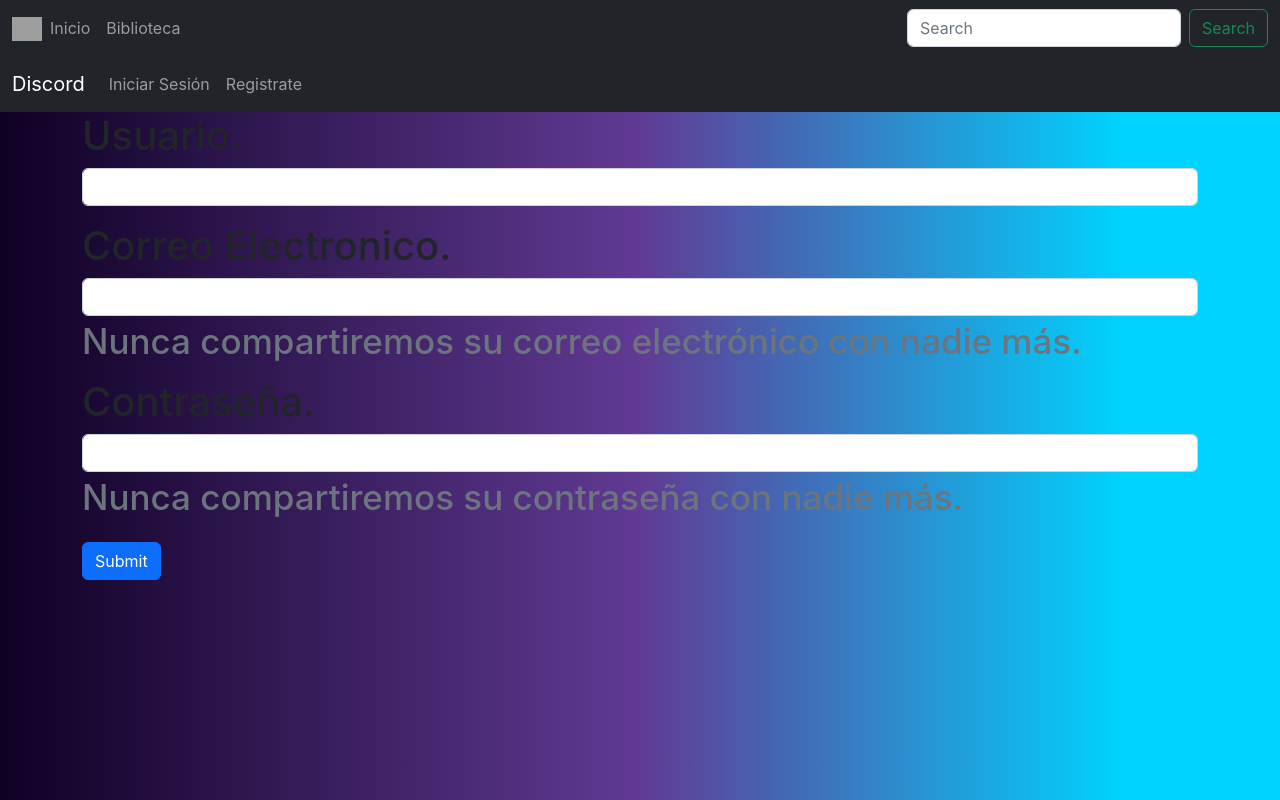
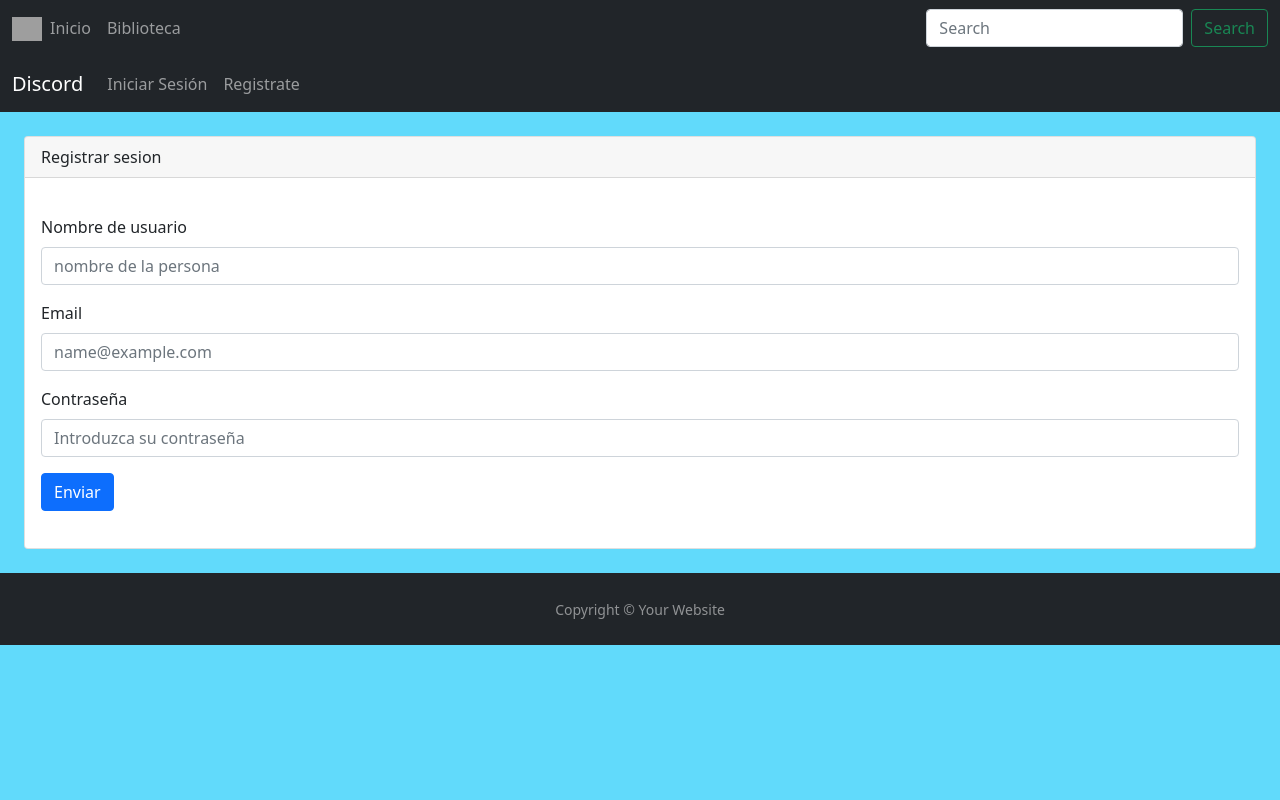
Before and after one commit to Derfenrir/Alejandria, a React (Create React App) app: page /registrar in a window 1280 px wide. Built offline with nearby package versions, Linux system fonts and the light colour scheme; grey boxes are pictures that could not be loaded.

Commit message:
primer formulario conectado a la base de datos

```diff
--- a/package.json
+++ b/package.json
@@ -7,6 +7,7 @@
     "@testing-library/react": "^13.3.0",
     "@testing-library/user-event": "^13.5.0",
     "animate.css": "^4.1.1",
+    "axios": "^0.27.2",
     "bootstrap": "^5.1.3",
     "prop-types": "^15.8.1",
     "react": "^18.2.0",
--- a/public/index.html
+++ b/public/index.html
@@ -24,7 +24,7 @@
       work correctly both with client-side routing and a non-root public URL.
       Learn how to configure a non-root public URL by running `npm run build`.
     -->
-    <link href="https://cdn.jsdelivr.net/npm/bootstrap@5.2.0-beta1/dist/css/bootstrap.min.css" rel="stylesheet" integrity="sha384-0evHe/X+R7YkIZDRvuzKMRqM+OrBnVFBL6DOitfPri4tjfHxaWutUpFmBp4vmVor" crossorigin="anonymous">
+
     <title>React App</title>
   </head>
   <body>
--- a/src/App.css
+++ b/src/App.css
@@ -1,6 +1,6 @@
 .App {
   background-color: #61dafb;
-  background: linear-gradient(90deg, rgba(15,0,36,1) 0%, rgba(57,9,121,0.7990546560421043) 50%, rgba(0,211,255,1) 88%);
+
   height: 100vh;
 
 }
--- a/src/App.js
+++ b/src/App.js
@@ -1,6 +1,7 @@
 import './App.css';
 import {BrowserRouter as Router, Routes, Route} from 'react-router-dom';
 import Navbar from './Componentes/Navegacion/Navbar'
+import Footer from './Componentes/Navegacion/Footer';
 import Biblioteca from './Componentes/Paginas/Biblioteca'
 import Inicio from './Componentes/Paginas/Inicio'
 import Iniciar from './Componentes/Paginas/Iniciar'
@@ -12,12 +13,12 @@ function App() {
     <Router>
       <Navbar/>
       <Routes>
-
         <Route path='/' element={<Inicio/>}/>
         <Route path='/biblioteca' element={<Biblioteca/>}/>
         <Route path='/iniciar' element={<Iniciar/>}/>
         <Route path='/registrar' element={<Registrar/>}/>
       </Routes>
+      <Footer/>
     </Router>
     </div>
   );
--- /dev/null
+++ b/src/Componentes/Navegacion/Footer.css
@@ -0,0 +1,13 @@
+
+body {
+  height: 100%;
+}
+
+#page-content {
+  flex: 1 0 auto;
+}
+
+body {
+  background: #007bff;
+  background: linear-gradient(to right, #0062E6, #33AEFF);
+}
--- /dev/null
+++ b/src/Componentes/Navegacion/Footer.js
@@ -0,0 +1,24 @@
+import React from 'react'
+import diseño from './Footer.css'
+
+export default function Footer() {
+  return (
+    <div>
+        <body class="d-flex flex-column">
+  <div id="page-content">
+    <div class="container text-center">
+      <div class="row justify-content-center">
+        <div class="col-md-7">
+        </div>
+      </div>
+    </div>
+  </div>
+  <footer id="sticky-footer" class="flex-shrink-0 py-4 bg-dark text-white-50">
+    <div class="container text-center">
+      <small>Copyright &copy; Your Website</small>
+    </div>
+  </footer>
+</body>
+    </div>
+  )
+}
--- a/src/Componentes/Paginas/Iniciar.js
+++ b/src/Componentes/Paginas/Iniciar.js
@@ -1,27 +1,7 @@
-import React, { Component } from 'react'
+import React from 'react'
 
-export class Iniciar extends Component {
-  render() {
-    return (
-      <div className='container'>
-        <h1>
-  <form>
-  <div class="mb-3">
-    <label for="exampleInputEmail1" class="form-label"> Correo Electronico. </label>
-    <input type="email" class="form-control" id="exampleInputEmail1" aria-describedby="emailHelp"/>
-    <div id="emailHelp" class="form-text"> Nunca compartiremos su correo electrónico con nadie más. </div>
-  </div>
-  <div class="mb-3">
-    <label for="exampleInputPassword1" class="form-label"> Contraseña. </label>
-    <input type="password" class="form-control" id="exampleInputPassword1"/>
-    <div id="emailHelp" class="form-text"> Nunca compartiremos su contraseña con nadie más.</div>
-  </div>
-  <button type="submit" class="btn btn-primary">Submit</button>
-</form>
-        </h1>
-      </div>
-    )
-  }
+export default function Iniciar() {
+  return (
+    <div>Inicio de secion</div>
+  )
 }
-
-export default Iniciar
--- a/src/Componentes/Paginas/Registrar.js
+++ b/src/Componentes/Paginas/Registrar.js
@@ -1,35 +1,96 @@
-import React, { Component } from 'react'
+import React, { useState } from "react";
+import Axios from "../../Services/ConexionAxios";
 
-export class Registrar extends Component {
-  render() {
+    function Registrar() {
+      const variables = {
+        nombre: "",
+        email: "",
+        contraseña: "",
+      };
+
+      const [valores, setValores] = useState(variables);
+
+      const cambioEstado = (e) => {
+        const { name, value } = e.target;
+        setValores({ ...valores, [name]: value });
+      };
+
+    //Crear método para guardar información
+    const Guardar=async()=>{
+    Axios.post('/persona/guardar',{
+
+      nombre:valores.nombre,
+    email:valores.email,
+    contraseña:valores.contraseña,
+    }).then(()=>{
+      console.log('Registro guardado con exito');
+    })
+    }
+
+
+      const Enviar = (e) => {
+        e.preventDefault();
+        Guardar();
+      };
     return (
-      <div>
-       <div className='container'>
-          <h1>
-          <form>
-  <div class="mb-3">
-    <label  class="form-label"> Usuario. </label>
-    <input type="email" class="form-control" id="exampleInputEmail1" aria-describedby="emailHelp"/>
-  </div>
+      <div className="container-fluid p-4">
+      <div class="card">
+        <div class="card-header">Registrar sesion</div>
+        <div class="card-body">
+          <p class="card-text">
+            <form onSubmit={Enviar}>
+              <div class="mb-3">
+                <label for="exampleFormControlInput1" class="form-label">
+                  Nombre de usuario
+                </label>
+                <input
+                  type="text"
+                  class="form-control"
+                  id="exampleFormControlInput1"
+                  name="nombre"
+                  value={valores.nombre}
+                  onChange={cambioEstado}
+                  placeholder="nombre de la persona"
+                />
+              </div>
+              <div class="mb-3">
+                <label for="exampleFormControlInput1" class="form-label">
+                  Email
+                </label>
+                <input
+                  type="email"
+                  class="form-control"
+                  id="exampleFormControlInput1"
+                  name="email"
+                  value={valores.email}
+                  onChange={cambioEstado}
+                  placeholder="name@example.com"
+                />
+              </div>
+              <div class="mb-3">
+                <label for="exampleFormControlInput1" class="form-label">
+                  Contraseña
+                </label>
+                <input
+                  type="password"
+                  class="form-control"
+                  id="exampleFormControlInput1"
+                  name="contraseña"
+                  value={valores.contraseña}
+                  onChange={cambioEstado}
+                  placeholder="Introduzca su contraseña"
+                />
+              </div>
 
-  <div class="mb-3">
-    <label  class="form-label"> Correo Electronico. </label>
-    <input type="password" class="form-control" id="exampleInputPassword1"/>
-    <div id="emailHelp" class="form-text"> Nunca compartiremos su correo electrónico con nadie más.</div>
-  </div>
-
-  <div class="mb-3">
-    <label class="form-label"> Contraseña. </label>
-    <input type="password" class="form-control" id="exampleInputPassword1"/>
-    <div id="emailHelp" class="form-text"> Nunca compartiremos su contraseña con nadie más.</div>
-  </div>
-  <button type="submit" class="btn btn-primary">Submit</button>
-</form>
-          </h1>
+              <button type="submit" className="btn btn-primary">
+                Enviar
+              </button>
+            </form>
+          </p>
         </div>
       </div>
+    </div>
     )
   }
-}
 
 export default Registrar
--- a/src/Services/ConexionAxios.js
+++ b/src/Services/ConexionAxios.js
@@ -1,4 +1,4 @@
-//import Axios from "axios";
-//export default Axios.create({
-//    baseURL:'http://localhost:4000/api/'
-//})
+import Axios from "axios";
+export default Axios.create({
+   baseURL:'http://localhost:4000/api/'
+})
--- a/src/index.js
+++ b/src/index.js
@@ -3,6 +3,8 @@ import ReactDOM from 'react-dom';
 import './index.css';
 import App from './App';
 import reportWebVitals from './reportWebVitals';
+import 'bootstrap/dist/css/bootstrap.min.css';
+import 'bootstrap/dist/js/bootstrap.bundle.min';
 
 import 'animate.css/animate.min.css'
 
```
Also changed, not shown: 1 other file (tests, documents, lock files or other folders).
